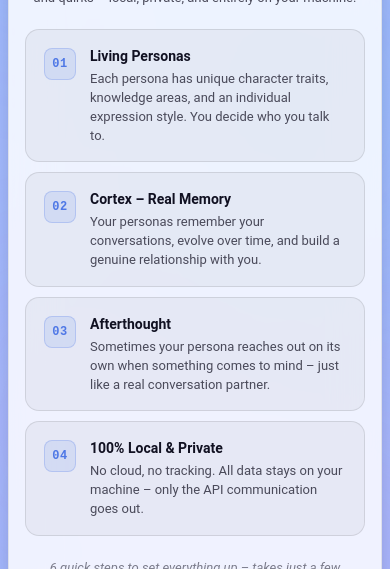
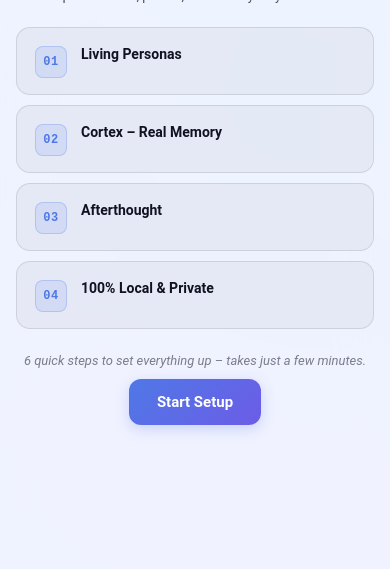
Before and after one commit to Sakushi-Dev/PersonaUI, a React (Vite) app in the folder frontend/: page /onboarding in a window 390 px wide. Shown: the part 232-801 px from the top of the page. Built offline with nearby package versions, Linux system fonts and the light colour scheme; no server answers.

Commit message:
style: refine mobile layout for onboarding components and enhance card styling for small screens

```diff
--- a/frontend/src/features/onboarding/OnboardingPage.module.css
+++ b/frontend/src/features/onboarding/OnboardingPage.module.css
@@ -44,9 +44,17 @@
   }
 }
 
+/* Mobile fullscreen */
 @media (max-width: 480px) {
   .container {
-    padding: 46px 8px 24px;
+    padding: 44px 0 0;
+    align-items: flex-start;
+    min-height: 100vh;
+  }
+
+  .stepWrapper {
+    max-width: 100%;
+    min-height: calc(100vh - 44px);
   }
 }
 
--- a/frontend/src/features/onboarding/steps/Steps.module.css
+++ b/frontend/src/features/onboarding/steps/Steps.module.css
@@ -1429,6 +1429,23 @@
 
 /* ── Small phones (≤480px) ── */
 @media (max-width: 480px) {
+  .card {
+    border-radius: 0;
+    border-left: none;
+    border-right: none;
+    border-bottom: none;
+    box-shadow: none;
+    min-height: calc(100vh - 44px);
+    display: flex;
+    flex-direction: column;
+  }
+
+  .cardBody {
+    flex: 1;
+    max-height: none;
+    overflow-y: visible;
+  }
+
   .welcomeCard {
     padding: 28px 16px 32px;
   }
@@ -1447,13 +1464,6 @@
     margin-bottom: 22px;
   }
 
-  /* On small touch screens: always show feature descriptions (no hover) */
-  .featureTyped {
-    max-height: 80px;
-    opacity: 1;
-    animation: none;
-  }
-
   .cardHeader {
     padding: 18px 16px 0;
   }
@@ -1464,7 +1474,6 @@
 
   .cardBody {
     padding: 14px 16px;
-    max-height: 53vh;
   }
 
   .cardFooter {
```
